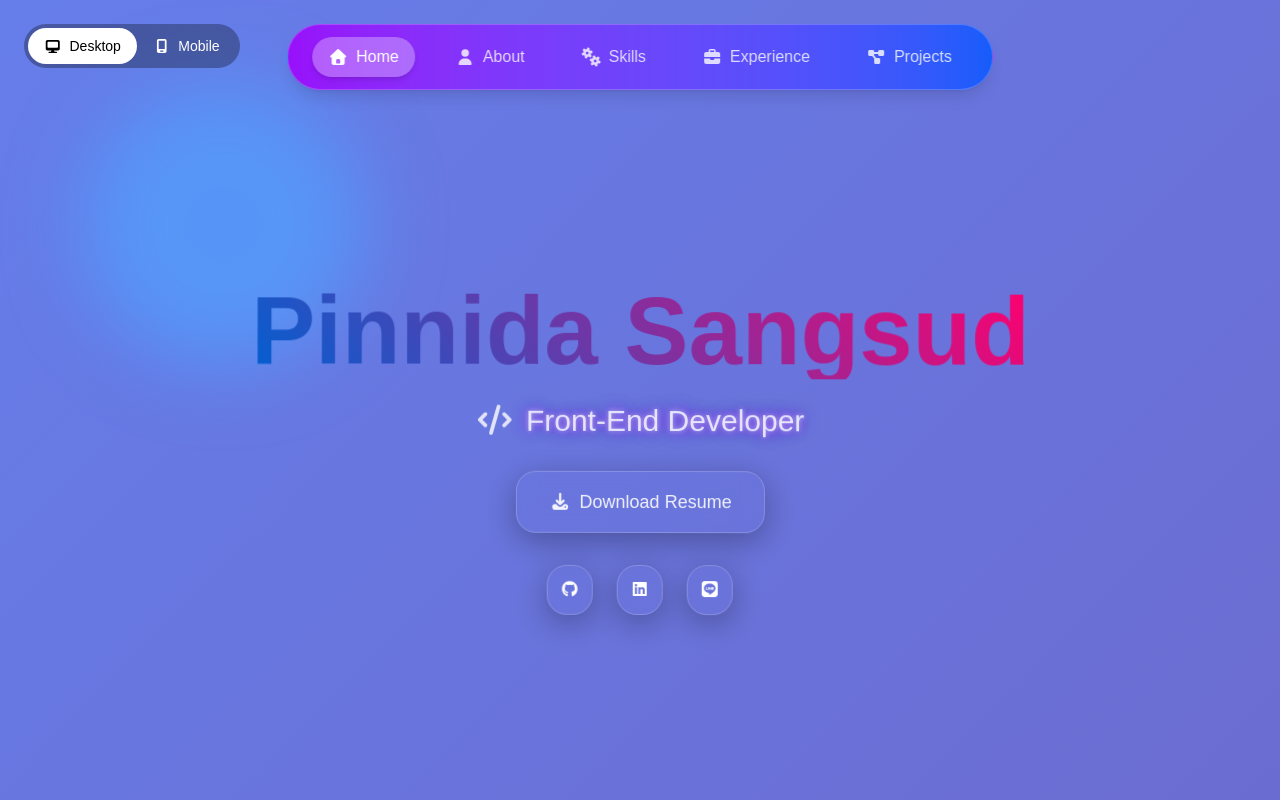
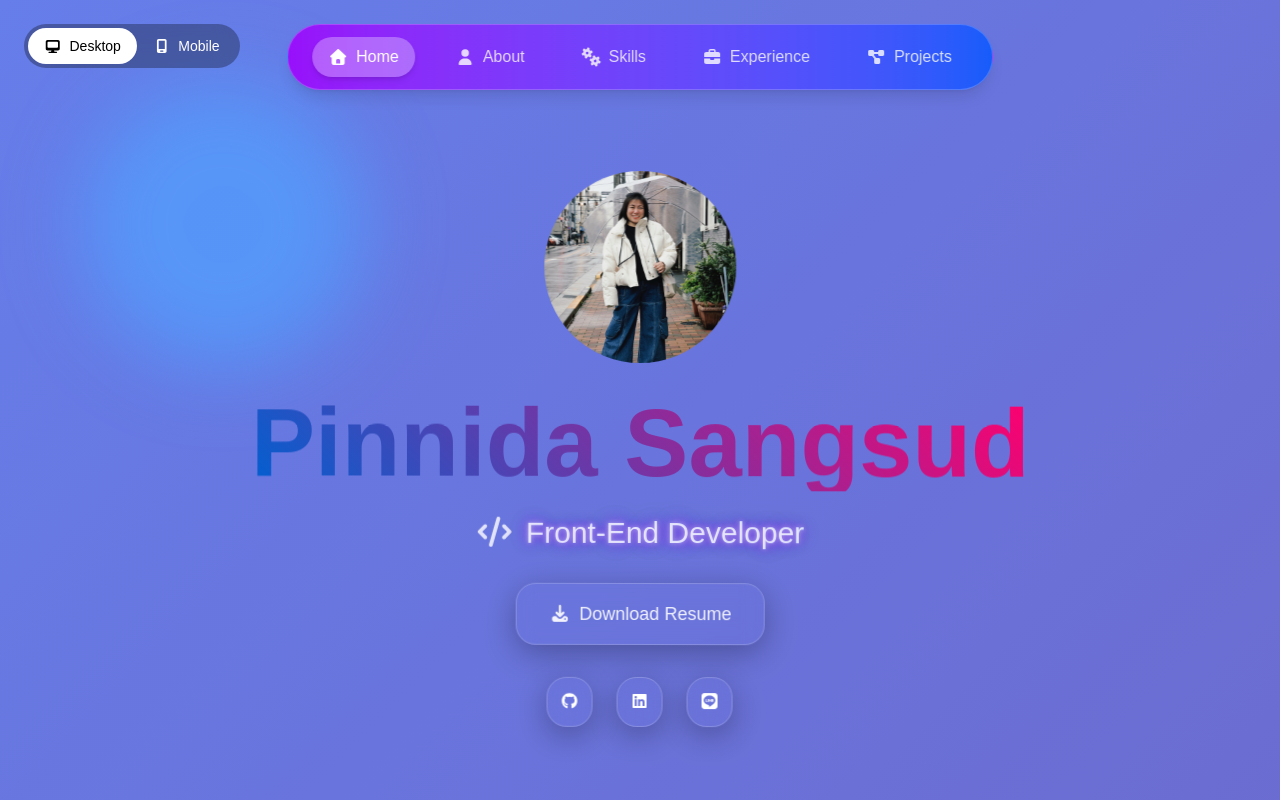
Before and after one commit to pinnida/my-portfolio, a Next.js app: page / in a window 1280 px wide. Shown: the top 800 px of the page. Built offline with nearby package versions, Linux system fonts and the light colour scheme.

Commit message:
add Profile Image

```diff
--- a/src/app/components/HeroSection.tsx
+++ b/src/app/components/HeroSection.tsx
@@ -3,6 +3,7 @@
 import { motion, Variants } from "framer-motion";
 import { FontAwesomeIcon } from "@fortawesome/react-fontawesome";
 import { faDownload, faCode } from "@fortawesome/free-solid-svg-icons";
+import Image from "next/image";
 import { ViewMode, SectionId } from "../types";
 import { SOCIAL_LINKS, RESUME_CONFIG, ANIMATION_CONFIG } from "../constants";
 
@@ -17,7 +18,7 @@ export default function HeroSection({
   viewMode,
   currentConfig,
   containerVariants,
-  itemVariants
+  itemVariants,
 }: HeroSectionProps) {
   const downloadResume = () => {
     const now = new Date();
@@ -49,6 +50,25 @@ export default function HeroSection({
         initial="hidden"
         animate="visible"
       >
+        {/* Profile Image */}
+        <div
+          className={`${
+            viewMode === ViewMode.MOBILE ? "w-32 h-32" : "w-48 h-48"
+          } mx-auto mb-8 relative`}
+        >
+          <div className="w-full h-full rounded-full overflow-hidden aspect-square">
+            <Image
+              src="/img/me-umbrella.jpeg"
+              alt="Pinnida Sangsud"
+              width={viewMode === ViewMode.MOBILE ? 128 : 192}
+              height={viewMode === ViewMode.MOBILE ? 128 : 192}
+              className="w-full h-full object-cover object-center"
+              style={{ aspectRatio: "1/1" }}
+              priority
+            />
+          </div>
+        </div>
+
         <motion.h1
           className={`${currentConfig.breakpoints.text.hero} font-bold mb-6 gradient-text`}
           variants={itemVariants}
@@ -64,12 +84,16 @@ export default function HeroSection({
         </motion.p>
         <motion.div
           onClick={downloadResume}
-          className={`liquid-glass ${viewMode === ViewMode.MOBILE ? "px-6 py-3" : "px-8 py-4"} inline-block cursor-pointer hover:bg-white/20 transition-all duration-300`}
+          className={`liquid-glass ${
+            viewMode === ViewMode.MOBILE ? "px-6 py-3" : "px-8 py-4"
+          } inline-block cursor-pointer hover:bg-white/20 transition-all duration-300`}
           variants={itemVariants}
           whileHover={{ scale: 1.1 }}
           whileTap={{ scale: 0.95 }}
         >
-          <p className={`${currentConfig.breakpoints.text.body} text-white/90 flex items-center gap-2`}>
+          <p
+            className={`${currentConfig.breakpoints.text.body} text-white/90 flex items-center gap-2`}
+          >
             <FontAwesomeIcon icon={faDownload} />
             Download Resume
           </p>
```
Also changed, not shown: public/img/me-umbrella.jpeg (added).
